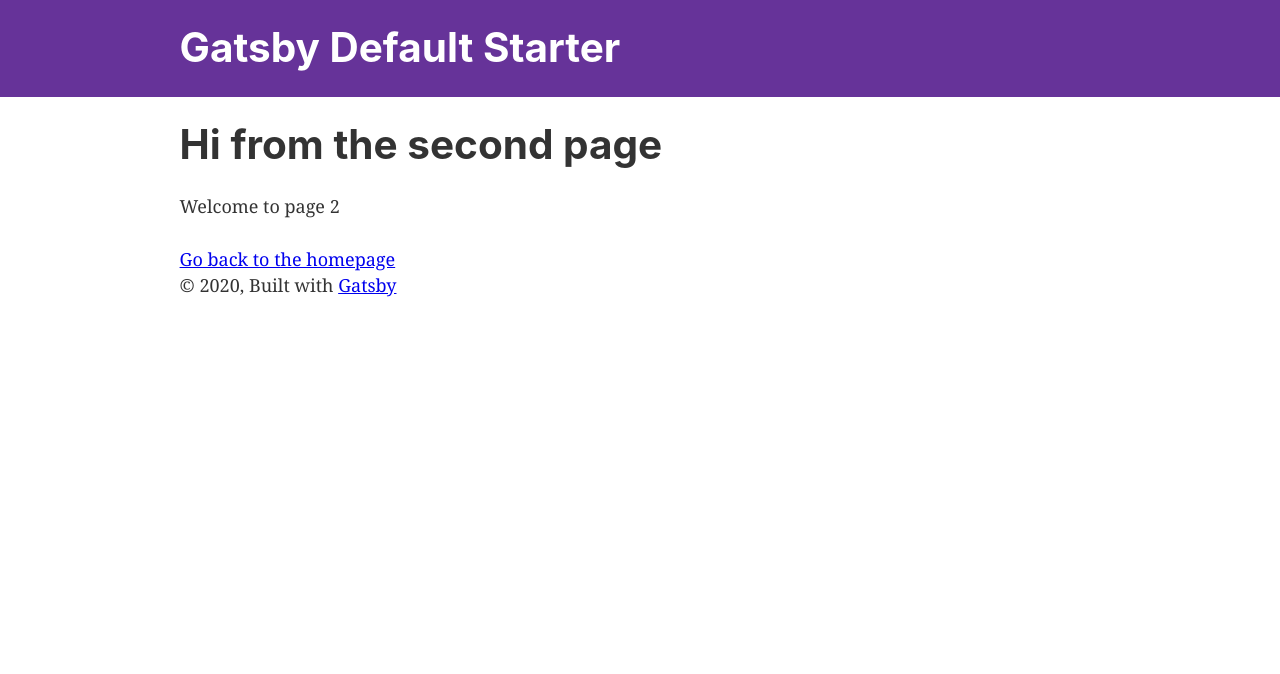
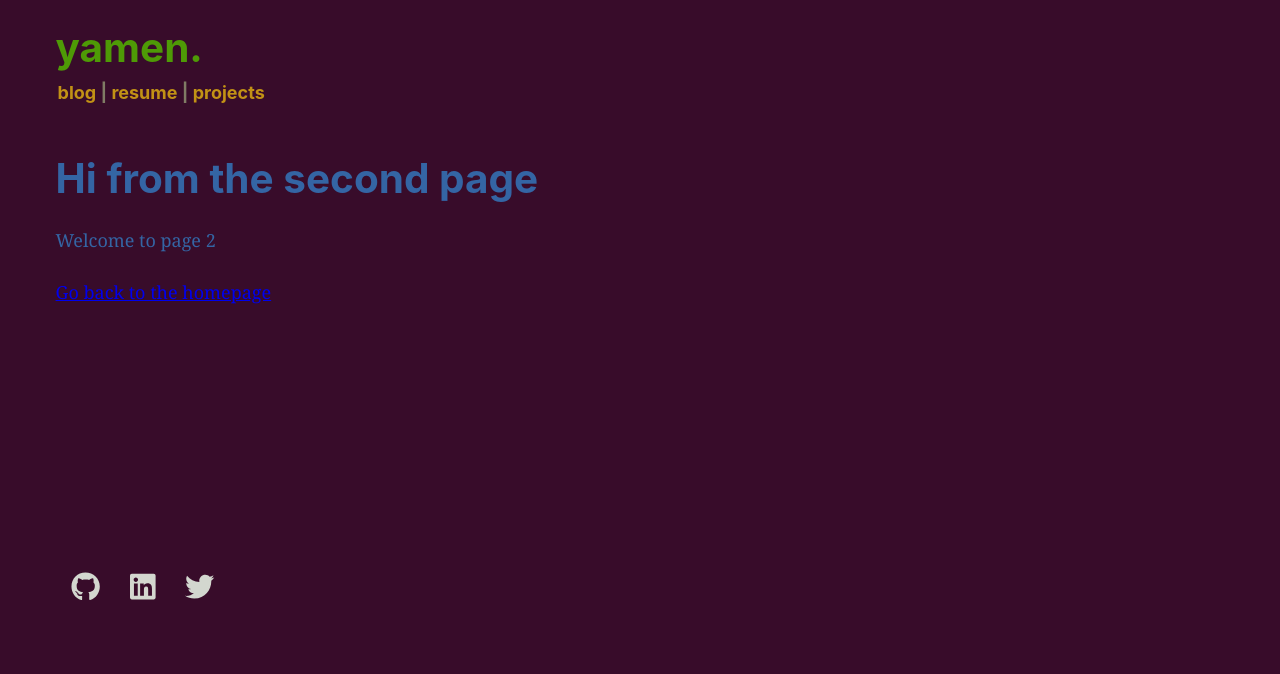
Before and after one commit to dogoyaro/yamen-io, a Gatsby site: page /page-2 in a window 1280 px wide. Built offline with nearby package versions, Linux system fonts and the light colour scheme; Gatsby itself is replaced by a stand-in of ours.

Commit message:
add landing page

```diff
--- a/gatsby-config.js
+++ b/gatsby-config.js
@@ -1,11 +1,13 @@
 module.exports = {
   siteMetadata: {
-    title: `Gatsby Default Starter`,
-    description: `Kick off your next, great Gatsby project with this default starter. This barebones starter ships with the main Gatsby configuration files you might need.`,
+    title: `yamen.`,
+    description: `Changing the world one line of code at a time.`,
     author: `@gatsbyjs`,
   },
   plugins: [
     `gatsby-plugin-react-helmet`,
+    `gatsby-plugin-styled-components`,
+    `gatsby-plugin-fontawesome-css`,
     {
       resolve: `gatsby-source-filesystem`,
       options: {
--- a/src/components/header.js
+++ b/src/components/header.js
@@ -2,16 +2,28 @@ import { Link } from "gatsby"
 import PropTypes from "prop-types"
 import React from "react"
 
+import styled from "styled-components"
+
+// const HeaderLink = styled(Link)`
+// color: 'white';
+// `;
+
+const HeaderLink = styled(Link)`
+  text-decoration: none;
+  color: #c29215;
+`
+
+const Spaceline = () => <span> | </span>;
+
 const Header = ({ siteTitle }) => (
   <header
     style={{
-      background: `rebeccapurple`,
       marginBottom: `1.45rem`,
     }}
   >
     <div
       style={{
-        margin: `0 auto`,
+        margin: `0 2rem`,
         maxWidth: 960,
         padding: `1.45rem 1.0875rem`,
       }}
@@ -20,13 +32,20 @@ const Header = ({ siteTitle }) => (
         <Link
           to="/"
           style={{
-            color: `white`,
+            color: `#4e9a06`,
             textDecoration: `none`,
           }}
         >
           {siteTitle}
         </Link>
       </h1>
+      <h4 style={{ margin: 0, marginTop: 10, padding: 2, color: "#807c65" }}>
+        <HeaderLink href="/">blog</HeaderLink>
+        <Spaceline />
+        <HeaderLink href="/">resume</HeaderLink>
+        <Spaceline />
+        <HeaderLink href="/">projects</HeaderLink>
+      </h4>
     </div>
   </header>
 )
@@ -39,4 +58,5 @@ Header.defaultProps = {
   siteTitle: ``,
 }
 
+// <span style={{ color: "#D3D7CF", fontWeight: "bold" }}>|</span>
 export default Header
--- a/src/components/layout.css
+++ b/src/components/layout.css
@@ -5,6 +5,7 @@ html {
 }
 body {
   margin: 0;
+  background-color: #380c2a;
   -webkit-font-smoothing: antialiased;
   -moz-osx-font-smoothing: grayscale;
 }
@@ -199,7 +200,8 @@ html {
   box-sizing: inherit;
 }
 body {
-  color: hsla(0, 0%, 0%, 0.8);
+  /* color: hsla(0, 0%, 0%, 0.8); */
+  color: #3465a4;
   font-family: georgia, serif;
   font-weight: normal;
   word-wrap: break-word;
--- a/src/components/layout.js
+++ b/src/components/layout.js
@@ -10,6 +10,7 @@ import PropTypes from "prop-types"
 import { useStaticQuery, graphql } from "gatsby"
 
 import Header from "./header"
+import Social from "../components/social";
 import "./layout.css"
 
 const Layout = ({ children }) => {
@@ -28,18 +29,22 @@ const Layout = ({ children }) => {
       <Header siteTitle={data.site.siteMetadata.title} />
       <div
         style={{
-          margin: `0 auto`,
+          margin: `0 2rem`,
           maxWidth: 960,
           padding: `0 1.0875rem 1.45rem`,
         }}
       >
         <main>{children}</main>
-        <footer>
-          © {new Date().getFullYear()}, Built with
-          {` `}
-          <a href="https://www.gatsbyjs.org">Gatsby</a>
-        </footer>
       </div>
+      <footer
+        style={{
+          margin: `12.5rem 2rem`,
+          maxWidth: 960,
+          padding: `0 1.0875rem 1.45rem`,
+        }}
+      >
+        <Social />
+      </footer>
     </>
   )
 }
--- /dev/null
+++ b/src/components/social.js
@@ -0,0 +1,37 @@
+import React from 'react';
+import { Link } from 'gatsby';
+
+import { FontAwesomeIcon as FaIcon } from '@fortawesome/react-fontawesome';
+import { faTwitter, faLinkedin, faGithub } from '@fortawesome/free-brands-svg-icons';
+import styled from "styled-components"
+
+const SocialIcon = styled(FaIcon)`
+  margin: 15px;
+  color: #D3D7CF;
+`;
+
+const SocialIconLink = styled(Link)`
+  text-decoration: none;
+  &:hover ${SocialIcon} {
+    color: #2e3436;
+  }
+`;
+
+
+const Social = () => {
+    return (
+      <h2>
+        <SocialIconLink href='/'>
+          <SocialIcon icon={faGithub} />
+        </SocialIconLink>
+        <SocialIconLink href='/'>
+          <SocialIcon icon={faLinkedin} />
+        </SocialIconLink>
+        <SocialIconLink href='/'>
+          <SocialIcon icon={faTwitter} />
+        </SocialIconLink>
+      </h2>
+    )
+}
+
+export default Social;
```
Also changed, not shown: package.json (+10 -1 lines), src/pages/index.js (+17 -10 lines), 2 other files.
